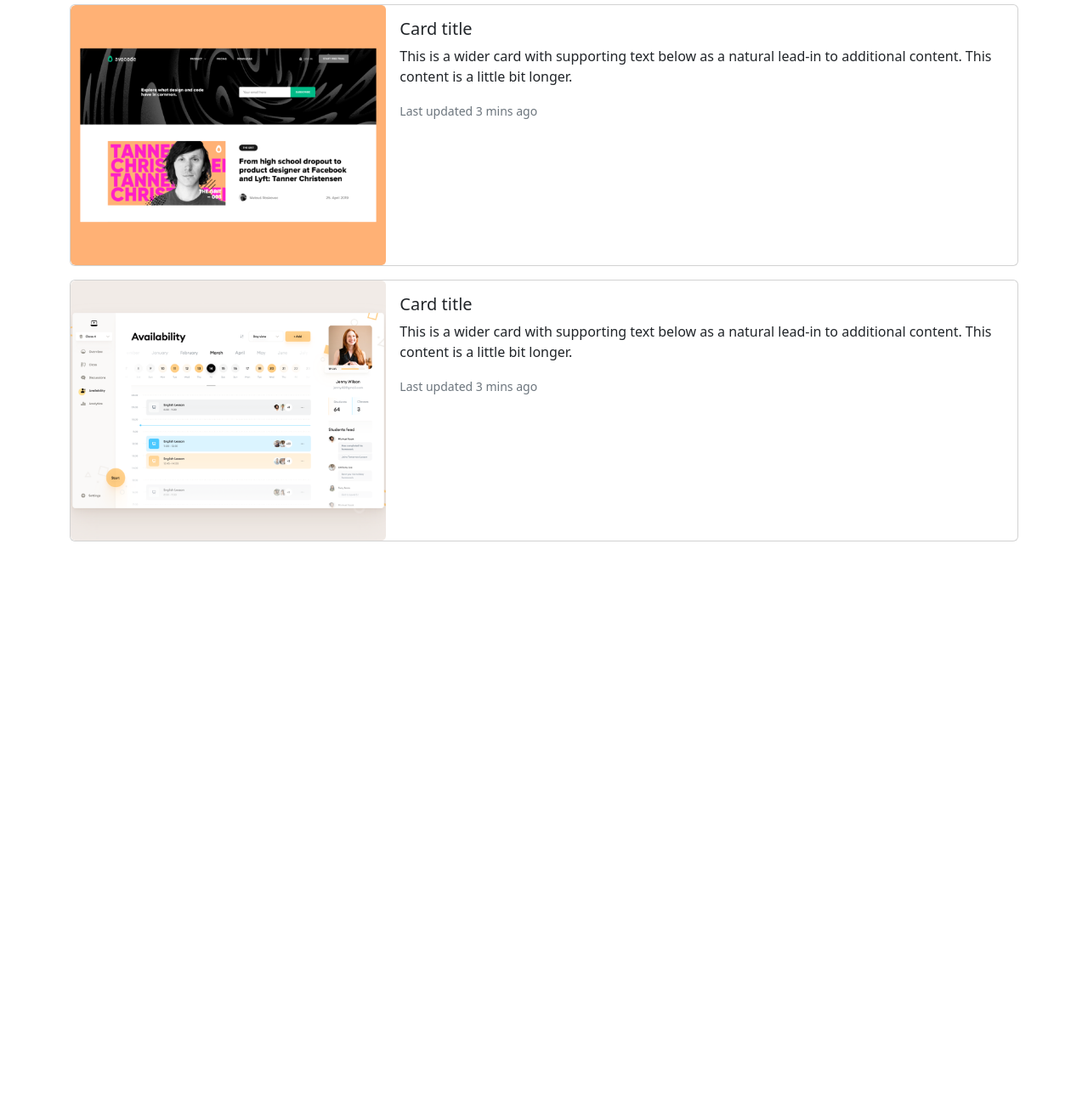
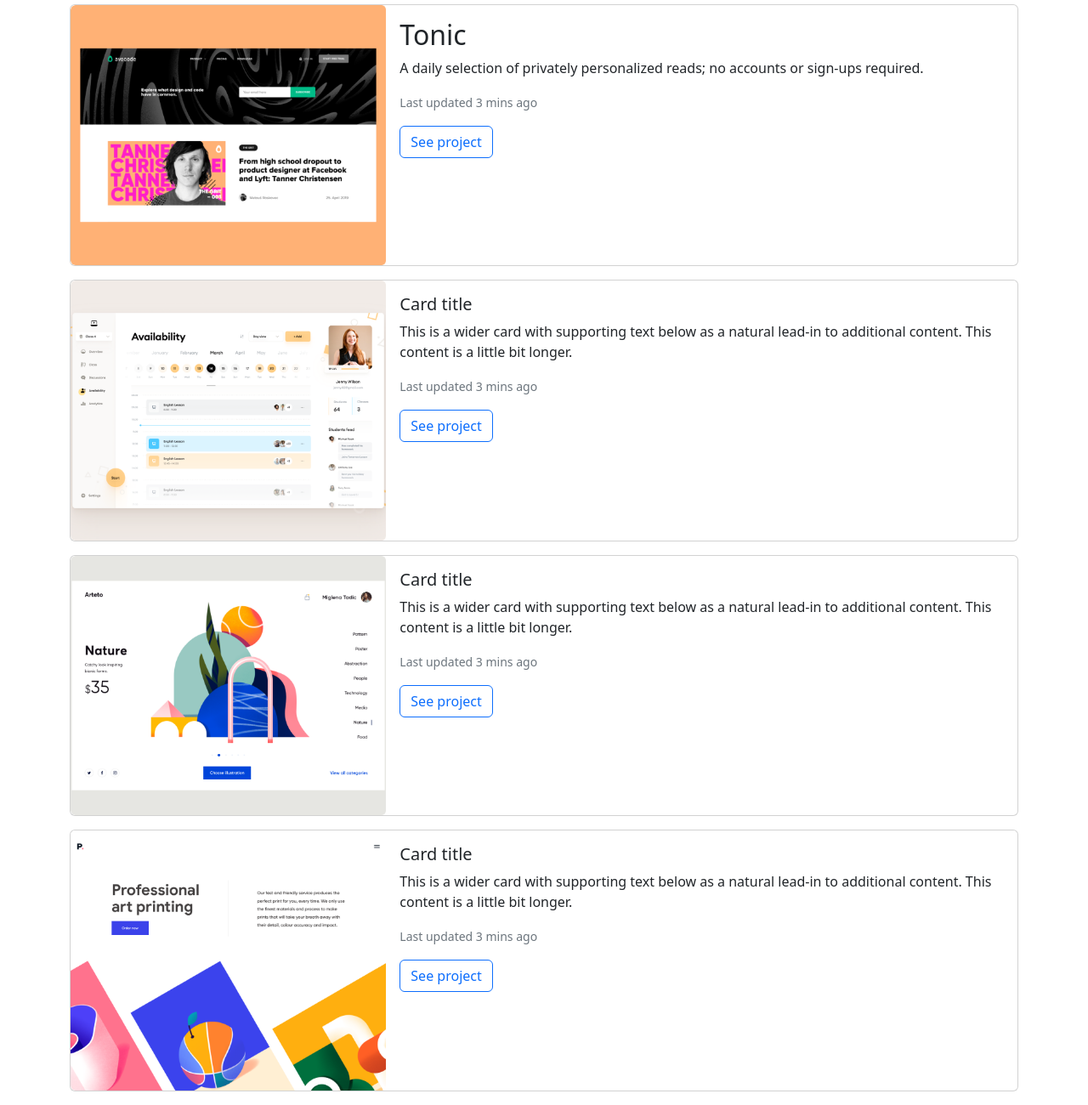
Before and after one commit to amejid/portfolio-bootstrap, a plain HTML site: page index.html in a window 1280 px wide. Shown: the part 851-2151 px from the top of the page at 85% size. Before the commit the page ends 1504 px from the top, so only its background shows below. Drawn offline with nearby package versions, Linux system fonts and the light colour scheme.

Commit message:
Add more cards

```diff
--- a/index.html
+++ b/index.html
@@ -30,10 +30,7 @@
         >
           <span class="navbar-toggler-icon"></span>
         </button>
-        <div
-          class="collapse justify-content-end navbar-collapse"
-          id="navbarSupportedContent"
-        >
+        <div class="collapse justify-content-end navbar-collapse" id="navbarSupportedContent">
           <ul class="nav">
             <li class="nav-item">
               <a class="nav-link" href="#">Portfolio</a>
@@ -52,10 +49,9 @@
       <div class="container py-5">
         <h1>I’m Alexandra Glad to see you!</h1>
         <p>
-          I’m a software developer! I can help you build a product , feature or
-          website Look through some of my work and experience! If you like what
-          you see and have a project you need coded, don’t hestiate to contact
-          me.
+          I’m a software developer! I can help you build a product , feature or website Look through
+          some of my work and experience! If you like what you see and have a project you need
+          coded, don’t hestiate to contact me.
         </p>
         <a href="#">LET'S CONNECT</a>
         <div>
@@ -72,23 +68,19 @@
         <div class="card mb-3" style="min-width: 540px">
           <div class="row g-0">
             <div class="col-md-4">
-              <img
-                src="images/Snapshoot Portfolio.png"
-                class="img-fluid rounded-start"
-                alt="..."
-              />
+              <img src="images/Snapshoot Portfolio.png" class="img-fluid rounded-start" alt="..." />
             </div>
             <div class="col-md-8">
               <div class="card-body">
-                <h5 class="card-title">Card title</h5>
+                <h2 class="card-title">Tonic</h2>
                 <p class="card-text">
-                  This is a wider card with supporting text below as a natural
-                  lead-in to additional content. This content is a little bit
-                  longer.
+                  A daily selection of privately personalized reads; no accounts or sign-ups
+                  required.
                 </p>
                 <p class="card-text">
                   <small class="text-muted">Last updated 3 mins ago</small>
                 </p>
+                <button type="button" class="btn btn-outline-primary">See project</button>
               </div>
             </div>
           </div>
@@ -106,13 +98,61 @@
               <div class="card-body">
                 <h5 class="card-title">Card title</h5>
                 <p class="card-text">
-                  This is a wider card with supporting text below as a natural
-                  lead-in to additional content. This content is a little bit
-                  longer.
+                  This is a wider card with supporting text below as a natural lead-in to additional
+                  content. This content is a little bit longer.
                 </p>
                 <p class="card-text">
                   <small class="text-muted">Last updated 3 mins ago</small>
                 </p>
+                <button type="button" class="btn btn-outline-primary">See project</button>
+              </div>
+            </div>
+          </div>
+        </div>
+        <div class="card mb-3" style="min-width: 540px">
+          <div class="row g-0">
+            <div class="col-md-4">
+              <img
+                src="images/Snapshoot Portfolio3.png"
+                class="img-fluid rounded-start"
+                alt="..."
+              />
+            </div>
+            <div class="col-md-8">
+              <div class="card-body">
+                <h5 class="card-title">Card title</h5>
+                <p class="card-text">
+                  This is a wider card with supporting text below as a natural lead-in to additional
+                  content. This content is a little bit longer.
+                </p>
+                <p class="card-text">
+                  <small class="text-muted">Last updated 3 mins ago</small>
+                </p>
+                <button type="button" class="btn btn-outline-primary">See project</button>
+              </div>
+            </div>
+          </div>
+        </div>
+        <div class="card mb-3" style="min-width: 540px">
+          <div class="row g-0">
+            <div class="col-md-4">
+              <img
+                src="images/Snapshoot Portfolio2.png"
+                class="img-fluid rounded-start"
+                alt="..."
+              />
+            </div>
+            <div class="col-md-8">
+              <div class="card-body">
+                <h5 class="card-title">Card title</h5>
+                <p class="card-text">
+                  This is a wider card with supporting text below as a natural lead-in to additional
+                  content. This content is a little bit longer.
+                </p>
+                <p class="card-text">
+                  <small class="text-muted">Last updated 3 mins ago</small>
+                </p>
+                <button type="button" class="btn btn-outline-primary">See project</button>
               </div>
             </div>
           </div>
```
